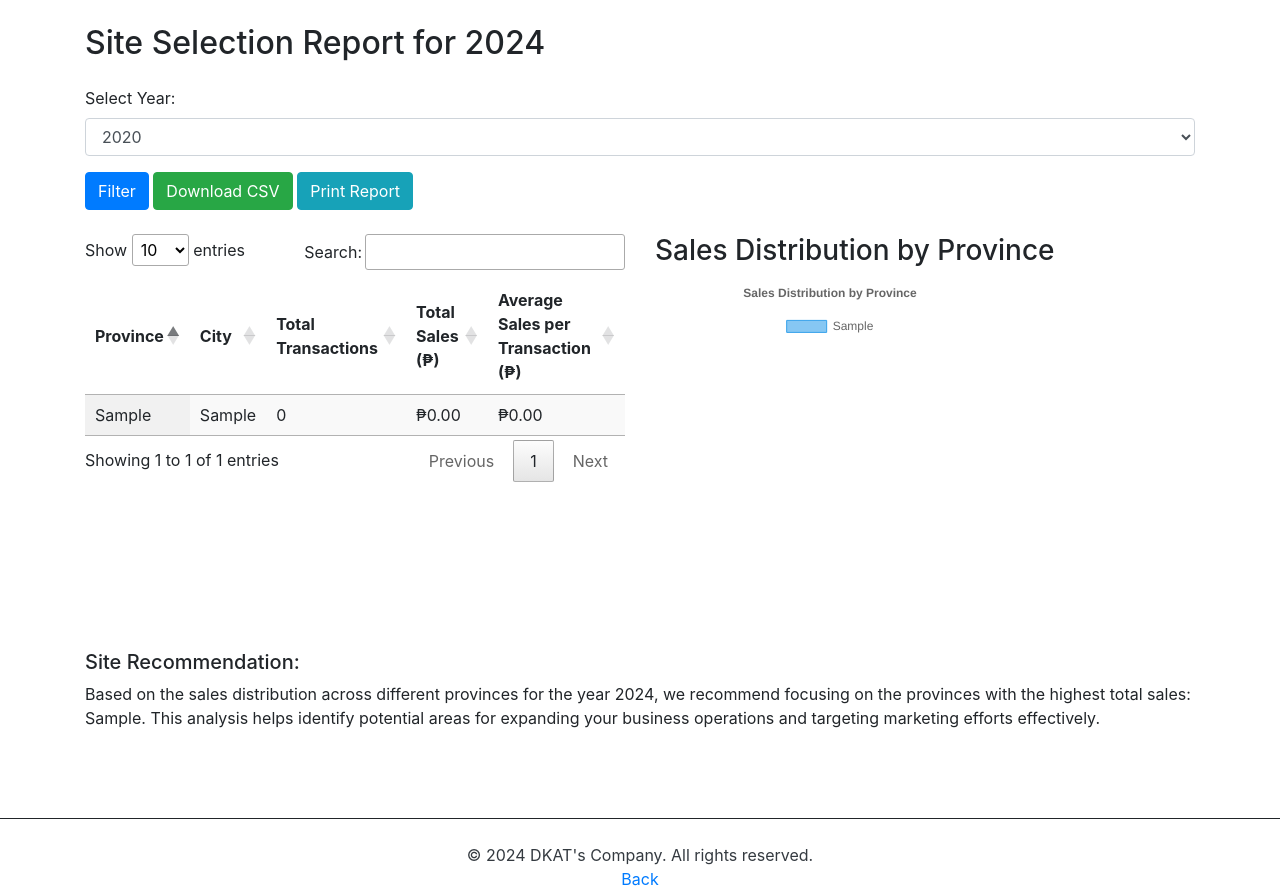
After one commit to IvnnM/CAPSTONE, a PHP site: page /modules/geographic_information_system/site_selection_report.php in a window 1280 px wide. The commit adds this page. Run offline with PHP 8.4, Linux system fonts and the light colour scheme; tables that the repository leaves empty or names only in its code hold one stand-in row (values such as "Sample post"); some libraries are stand-ins or nearby versions.

Commit message:
Site Selection Print Report

```diff
--- /dev/null
+++ b/modules/geographic_information_system/site_selection_report.php
@@ -0,0 +1,228 @@
+<?php
+include '../../config/database.php'; // Ensure correct path to database connection
+
+$selected_year = isset($_POST['year']) ? $_POST['year'] : date('Y'); // Default to current year
+
+$sql = "SELECT
+            L.Province,
+            L.City,
+            COUNT(T.TransacID) AS num_transactions,
+            COALESCE(SUM(T.TotalPrice), 0) AS total_sales,
+            COALESCE(AVG(T.TotalPrice), 0) AS avg_sales
+        FROM LocationTb L
+        LEFT JOIN TransacTb T ON L.LocationID = T.LocationID
+        AND T.Status = 'Delivered' AND YEAR(T.TransactionDate) = :year
+        GROUP BY L.Province, L.City
+        ORDER BY total_sales DESC"; // Sort by total sales
+
+$stmt = $conn->prepare($sql);
+$stmt->bindParam(':year', $selected_year, PDO::PARAM_INT);
+$stmt->execute();
+
+$data = $stmt->fetchAll(PDO::FETCH_ASSOC);
+
+// Fetching aggregated data for the pie chart
+$province_sales = []; // Array to hold total sales per province
+
+foreach ($data as $row) {
+    if (!isset($province_sales[$row['Province']])) {
+        $province_sales[$row['Province']] = 0; // Initialize if not set
+    }
+    $province_sales[$row['Province']] += $row['total_sales']; // Sum total sales per province
+}
+
+// Prepare data for the pie chart
+$provinces = array_keys($province_sales); // Unique province names
+$total_sales = array_values($province_sales); // Corresponding total sales for each province
+$total_sum = array_sum($total_sales); // Total sales for percentage calculation
+
+// Identify the top provinces for the recommendation
+$top_provinces = array_slice($data, 0, 3); // Get the top 3 provinces
+$top_province_names = array_map(function($row) {
+    return htmlspecialchars($row['Province']);
+}, $top_provinces);
+?>
+
+<!DOCTYPE html>
+<html lang="en">
+<head>
+    <meta charset="UTF-8">
+    <meta name="viewport" content="width=device-width, initial-scale=1.0">
+    <title>Site Selection Report</title>
+
+    <!-- Bootstrap CSS -->
+    <link rel="stylesheet" href="https://stackpath.bootstrapcdn.com/bootstrap/4.5.2/css/bootstrap.min.css">
+
+    <!-- DataTables CSS -->
+    <link rel="stylesheet" href="https://cdn.datatables.net/1.10.24/css/jquery.dataTables.min.css">
+
+    <script src="https://code.jquery.com/jquery-3.6.0.min.js"></script>
+    <script src="https://cdn.datatables.net/1.10.24/js/jquery.dataTables.min.js"></script>
+
+    <!-- Chart.js -->
+    <script src="https://cdn.jsdelivr.net/npm/chart.js"></script>
+
+    <style>
+        #pieChart {
+            width: 350px;
+            height: 350px;
+        }
+
+        @media print {
+            #pieChart {
+                display: block; /* Ensure chart displays in print */
+                page-break-inside: avoid; /* Prevent breaking inside chart */
+            }
+            button {
+                display: none; /* Hide buttons during printing */
+            }
+        }
+    </style>
+</head>
+<body>
+
+<div class="container">
+    <h2 class="my-4">Site Selection Report for <?php echo htmlspecialchars($selected_year); ?></h2>
+
+    <!-- Year Selection Form -->
+    <form method="post" id="yearForm" class="mb-4">
+        <div class="form-group">
+            <label for="year">Select Year:</label>
+            <select name="year" id="year" class="form-control" required>
+                <!-- Year options will be populated here -->
+            </select>
+        </div>
+        <button type="submit" class="btn btn-primary">Filter</button>
+        <button type="submit" name="download_csv" class="btn btn-success">Download CSV</button>
+        <button type="button" class="btn btn-info" onclick="window.print()">Print Report</button>
+    </form>
+
+    <div class="row">
+        <!-- Data Table -->
+        <div class="col-md-6">
+            <table id="siteSelectionTable" class="display">
+                <thead>
+                    <tr>
+                        <th>Province</th>
+                        <th>City</th>
+                        <th>Total Transactions</th>
+                        <th>Total Sales (₱)</th>
+                        <th>Average Sales per Transaction (₱)</th>
+                    </tr>
+                </thead>
+                <tbody>
+                    <?php foreach ($data as $row): ?>
+                        <tr>
+                            <td><?php echo htmlspecialchars($row['Province']); ?></td>
+                            <td><?php echo htmlspecialchars($row['City']); ?></td>
+                            <td><?php echo htmlspecialchars($row['num_transactions']); ?></td>
+                            <td>₱<?php echo number_format($row['total_sales'], 2); ?></td>
+                            <td>₱<?php echo number_format($row['avg_sales'], 2); ?></td>
+                        </tr>
+                    <?php endforeach; ?>
+                </tbody>
+            </table>
+        </div>
+
+        <!-- Pie Chart Visualization -->
+        <div class="col-md-6">
+            <h3>Sales Distribution by Province</h3>
+            <canvas id="pieChart"></canvas>
+        </div>
+    </div>
+
+    <!-- Site Recommendation Paragraph -->
+    <div class="recommendation mt-4">
+        <h5>Site Recommendation:</h5>
+        <p>Based on the sales distribution across different provinces for the year <?php echo htmlspecialchars($selected_year); ?>, we recommend focusing on the provinces with the highest total sales: <?php echo implode(', ', $top_province_names); ?>. This analysis helps identify potential areas for expanding your business operations and targeting marketing efforts effectively.</p>
+    </div>
+</div>
+
+<script>
+    // Initialize DataTables on page load
+    $(document).ready(function() {
+        $('#siteSelectionTable').DataTable();
+    });
+
+    // Populate year dropdown from get_years.php
+    fetch('../../modules/geographic_information_system/php/get_years.php')
+        .then(response => response.json())
+        .then(data => {
+            const yearSelect = document.getElementById('year');
+            yearSelect.innerHTML = ''; // Clear existing options
+            data.forEach(year => {
+                const option = document.createElement('option');
+                option.value = year;
+                option.textContent = year;
+                if (year == "<?php echo $selected_year; ?>") {
+                    option.selected = true;
+                }
+                yearSelect.appendChild(option);
+            });
+        })
+        .catch(error => console.error('Error fetching years:', error));
+
+    // Pie chart data
+    const ctx = document.getElementById('pieChart').getContext('2d');
+    const pieChart = new Chart(ctx, {
+        type: 'pie',
+        data: {
+            labels: <?php echo json_encode($provinces); ?>,
+            datasets: [{
+                label: 'Total Sales (₱)',
+                data: <?php echo json_encode($total_sales); ?>,
+                backgroundColor: [
+                    'rgba(54, 162, 235, 0.6)',
+                    'rgba(255, 206, 86, 0.6)',
+                    'rgba(75, 192, 192, 0.6)',
+                    'rgba(153, 102, 255, 0.6)',
+                    'rgba(255, 159, 64, 0.6)',
+                    'rgba(255, 99, 132, 0.6)',
+                ],
+                borderColor: [
+                    'rgba(54, 162, 235, 1)',
+                    'rgba(255, 206, 86, 1)',
+                    'rgba(75, 192, 192, 1)',
+                    'rgba(153, 102, 255, 1)',
+                    'rgba(255, 159, 64, 1)',
+                    'rgba(255, 99, 132, 1)',
+                ],
+                borderWidth: 1
+            }]
+        },
+        options: {
+            responsive: false, // Set to false to keep the specified dimensions
+            maintainAspectRatio: true, // Keep the aspect ratio
+            plugins: {
+                legend: {
+                    display: true,
+                    position: 'top',
+                },
+                title: {
+                    display: true,
+                    text: 'Sales Distribution by Province'
+                },
+                tooltip: {
+                    callbacks: {
+                        label: function(tooltipItem) {
+                            const percentage = ((tooltipItem.raw / <?php echo $total_sum; ?>) * 100).toFixed(2);
+                            return tooltipItem.label + ': ₱' + tooltipItem.raw.toLocaleString() + ' (' + percentage + '%)';
+                        }
+                    }
+                }
+            }
+        }
+    });
+</script>
+<br><br>
+<hr class="my-4" style="border-top: 1px solid;">
+<footer class="text-dark text-center">
+  <div class="container">
+    <p class="mb-0">© 2024 DKAT's Company. All rights reserved.</p>
+    <a href="../../views/admin_view.php#Store">Back</a>
+    <br>
+  </div>
+</footer>
+
+</body>
+</html>
```
Also changed, not shown: modules/geographic_information_system/dashboard.php (+11 -11 lines), modules/geographic_information_system/js/charts/forecast_graph.js (+71 -19 lines), views/admin_view.php (+9 -0 lines).
